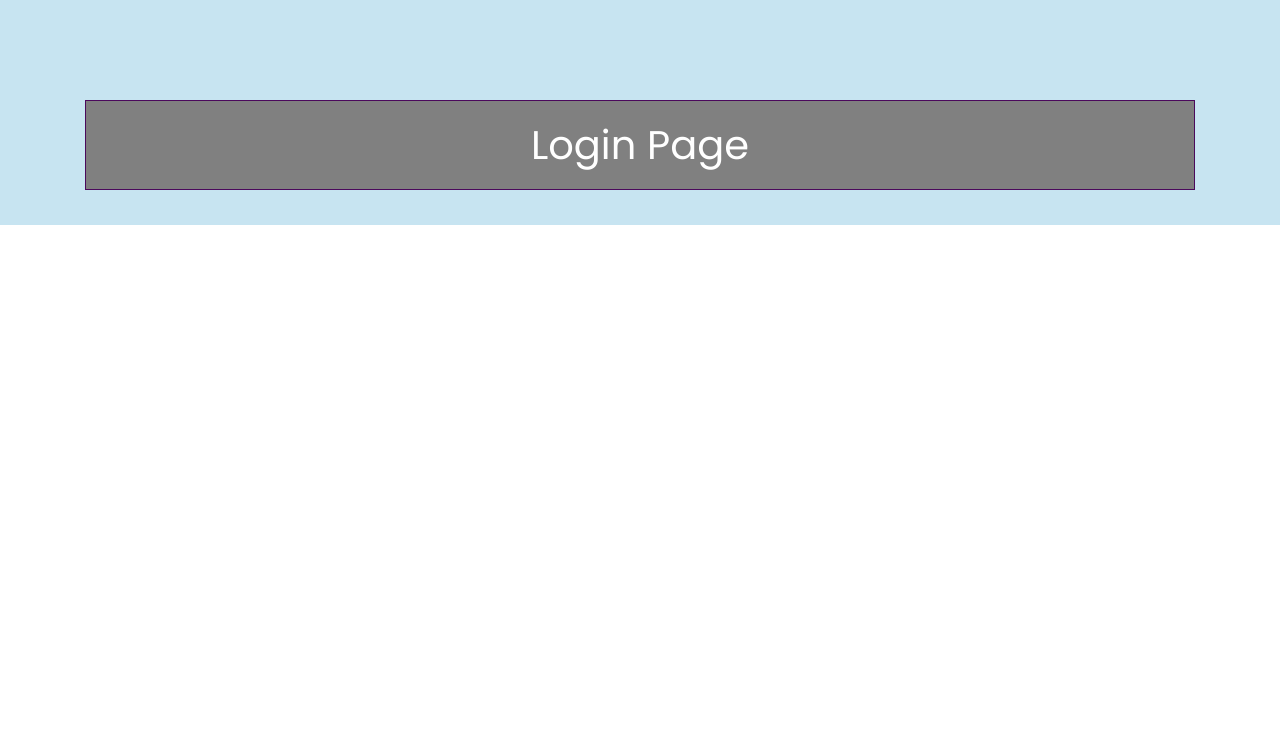
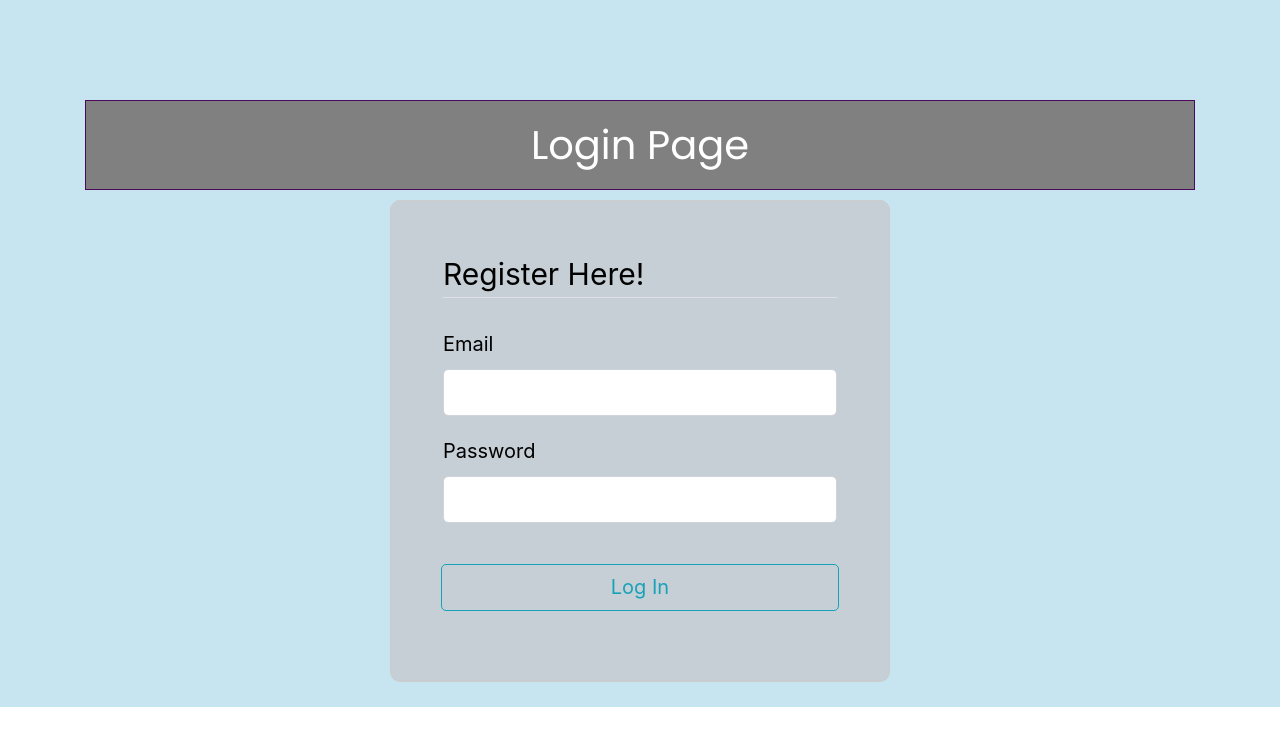
Before and after one commit to joanna131fan/clubsapp, a Flask app: template clubsapp/templates/login.html in a window 1280 px wide. Shown: the part 49-800 px from the top of the page. Run offline with Flask 2, Linux system fonts and the light colour scheme; the template is opened without the code that fills it: values that come from a table or form of the project are taken from there, others are empty; the visitor is signed in with stand-in values (Sample User, id 1); some libraries are stand-ins or nearby versions.

Commit message:
register validation, login html form setup

```diff
--- a/clubsapp/templates/layout.html
+++ b/clubsapp/templates/layout.html
@@ -50,7 +50,16 @@
   </nav>
 </header>
     <main role="main" class="container" style="margin-top: 100px">
-            {% block content %} {% endblock %}
+            {% with messages = get_flashed_messages(with_categories=true) %}
+                {% if messages %}
+                  {% for category, message in messages %}
+                    <div class="alert alert-{{ category }}">
+                      {{  message }}
+                    </div>
+                  {% endfor %}
+                {% endif %}
+            {% endwith %}
+          {% block content %} {% endblock %}
     </main>
 
 
--- a/clubsapp/templates/login.html
+++ b/clubsapp/templates/login.html
@@ -1,5 +1,22 @@
 {%extends "layout.html"%}
 {%block content%}
 <h1>Login Page</h1>
-
+<div class = "content-section">
+    <form method="POST" action="">
+        {{ form.hidden_tag() }}
+        <fieldset class="form-group">
+            <legend class="border-bottom mb-4"> Register Here! </legend>
+            <div class="form-group">
+                {{ form.email.label(class="form-control-label")}}
+                {{ form.email(class="form-control form control-lg")}}
+            </div>
+            <div class="form-group">
+                {{ form.password.label(class="form-control-label")}}
+                {{ form.password(class="form-control form control-lg")}}
+            </div>
+        </fieldset>
+        <div class="form-group">
+            {{ form.submit(class="btn btn-outline-info")}}
+        </div>
+    </form>
 {%endblock%}
--- a/clubsapp/users/forms.py
+++ b/clubsapp/users/forms.py
@@ -16,10 +16,10 @@ class RegistrationForm(FlaskForm):
         validators=[DataRequired(), Email()],
         render_kw={"placeholder":"Enter Email"})
     password = PasswordField('Password',
-        validators=[DataRequired()],
+        validators=[DataRequired(), EqualTo('confirm_password', message='Passwords Must Match')],
         render_kw={"placeholder":"Create Password"})
     confirm_password = PasswordField('Confirm Password',
-        validators=[DataRequired(), EqualTo('password')],
+        validators=[DataRequired(), EqualTo('password', message='Passwords Must Match')],
         render_kw={"placeholder":"Confirm Password"})
     submit = SubmitField('Sign Up')
 
--- a/clubsapp/users/routes.py
+++ b/clubsapp/users/routes.py
@@ -21,7 +21,7 @@ def register():
 		user = User(firstname=form.firstname.data, lastname=form.lastname.data, email=form.email.data, password=hashed_password)
 		db.session.add(user)
 		db.session.commit()
-		flash('Your account has been created, you are now able to log in!', 'success')
+		flash(f'Account has been created {form.firstname.data} {form.lastname.data}, you are now able to log in!', 'success')
 		return redirect(url_for('users.login'))
 	return render_template('register.html', title='Register', form=form)
 
@@ -40,5 +40,5 @@ def login():
 			next_page = request.args.get('next')
 			return redirect(next_page) if next_page else redirect(url_for('main.home'))
 		else:
-			flash('Login unsucessful. Please check your email and password!', 'danger')
+			flash('Login unsuccessful. Please check your email and password!', 'danger')
 	return render_template('login.html', title='Login', form=form)
```
Also changed, not shown: clubsapp/templates/register.html (+33 -3 lines), clubsapp/site.db (added).
